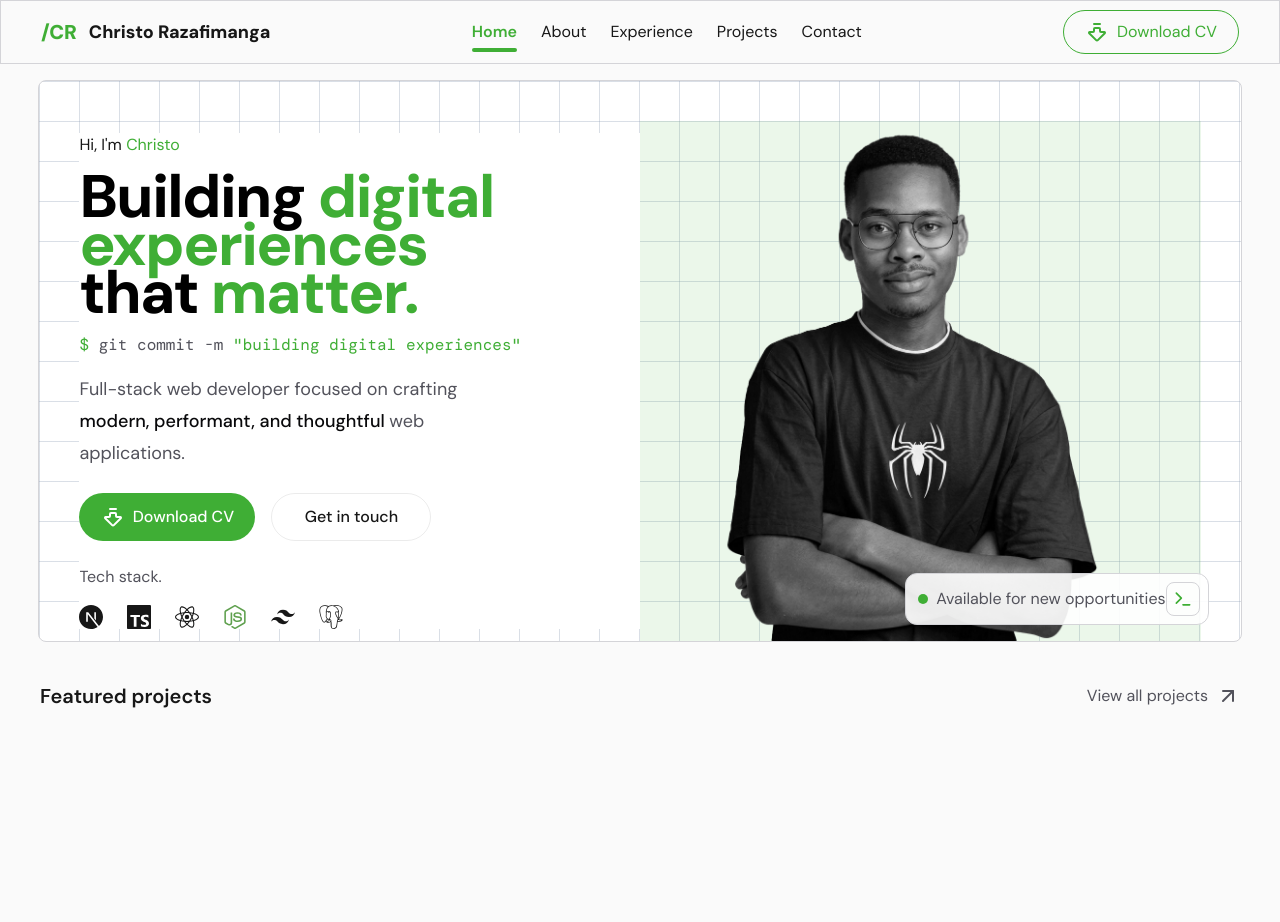
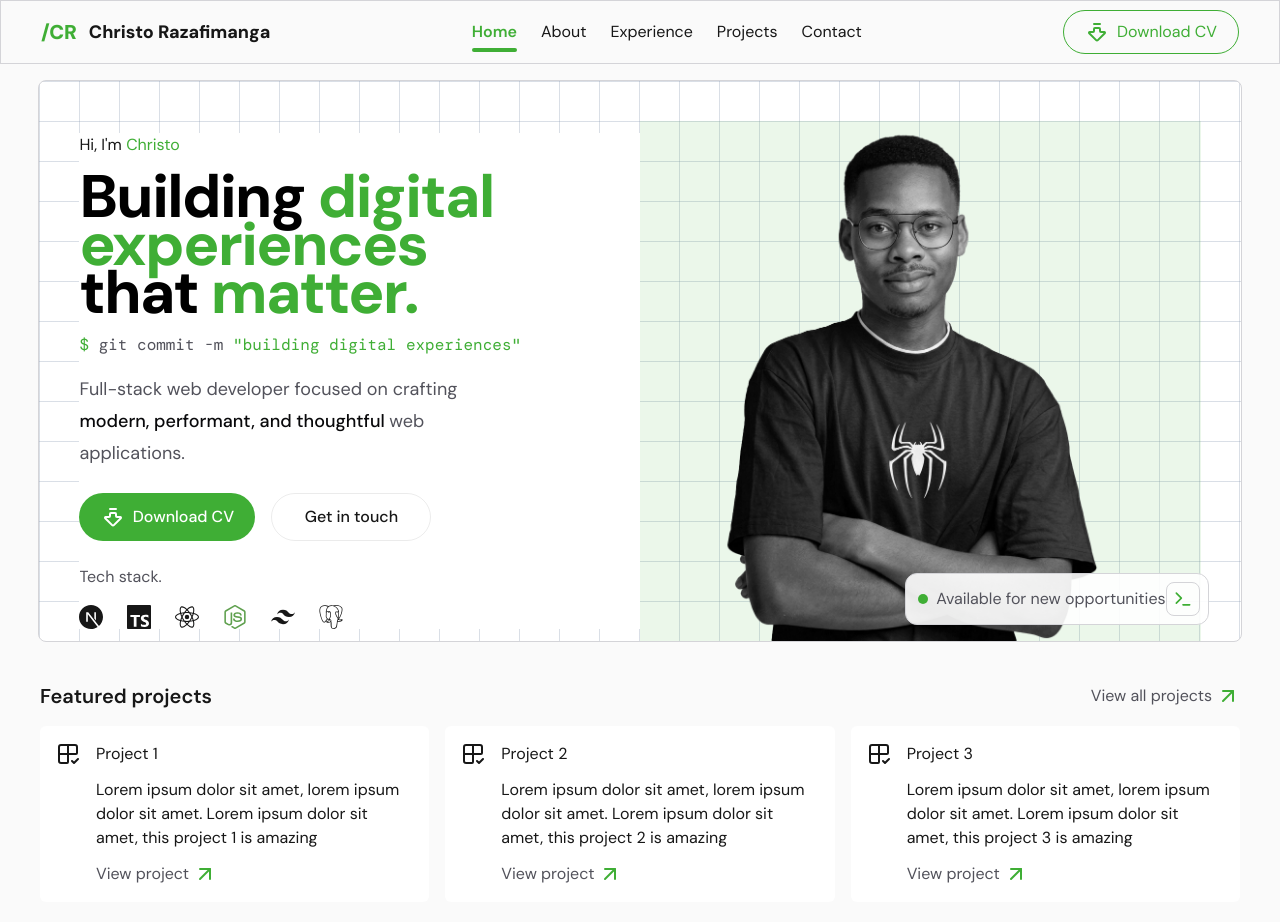
Before and after one commit to bossnare/portfolio, a Next.js app: page / in a window 1280 px wide. Shown: the top 922 px of the page. Built offline with nearby package versions, Linux system fonts and the light colour scheme.

Commit message:
add a provisory projects card

```diff
--- a/app/page.tsx
+++ b/app/page.tsx
@@ -1,6 +1,6 @@
 import { Hero } from '@/src/components/Hero';
 import { Header } from '@/src/components/Header';
-import { ArrowUpRight } from 'lucide-react';
+import { ArrowUpRight, Grid2X2Check } from 'lucide-react';
 
 export default function Home() {
   return (
@@ -10,16 +10,42 @@ export default function Home() {
       </header>
       <main className="w-full mt-4">
         <Hero />
-        <section className="flex flex-col min-h-screen p-4 md:p-10">
+        <section className="flex flex-col min-h-screen gap-6 p-4 py-8 md:p-10">
+          <div className="flex flex-col gap-4">
             <div className="flex items-center justify-between">
               <span className="text-xl font-semibold">Featured projects</span>
-            <button className="flex items-center gap-2 text-muted-foreground">
+              <button className="flex items-center gap-1 text-muted-foreground">
                 <span>
                   View all{' '}
                   <span className="hidden md:inline-block">projects</span>
                 </span>
-              <ArrowUpRight />
+                <ArrowUpRight className="text-primary" />
               </button>
+            </div>
+            <div className="grid gap-4 md:grid-cols-3">
+              {Array.from({ length: 3 }).map((_, i) => (
+                <div
+                  key={i}
+                  className="flex gap-4 p-4 rounded-md min-h-40 bg-background"
+                >
+                  <span className="shrink-0">
+                    <Grid2X2Check />
+                  </span>
+                  <div className="flex flex-col gap-3 grow">
+                    <span>Project {i + 1}</span>
+                    <span>
+                      Lorem ipsum dolor sit amet, lorem ipsum dolor sit amet.
+                      Lorem ipsum dolor sit amet, this project {i + 1} is
+                      amazing
+                    </span>
+                    <button className="flex items-center gap-1 text-muted-foreground">
+                      <span>View project</span>
+                      <ArrowUpRight className="text-primary" />
+                    </button>
+                  </div>
+                </div>
+              ))}
+            </div>
           </div>
         </section>
       </main>
```
Lines whose indentation alone changed are shown as unchanged.
